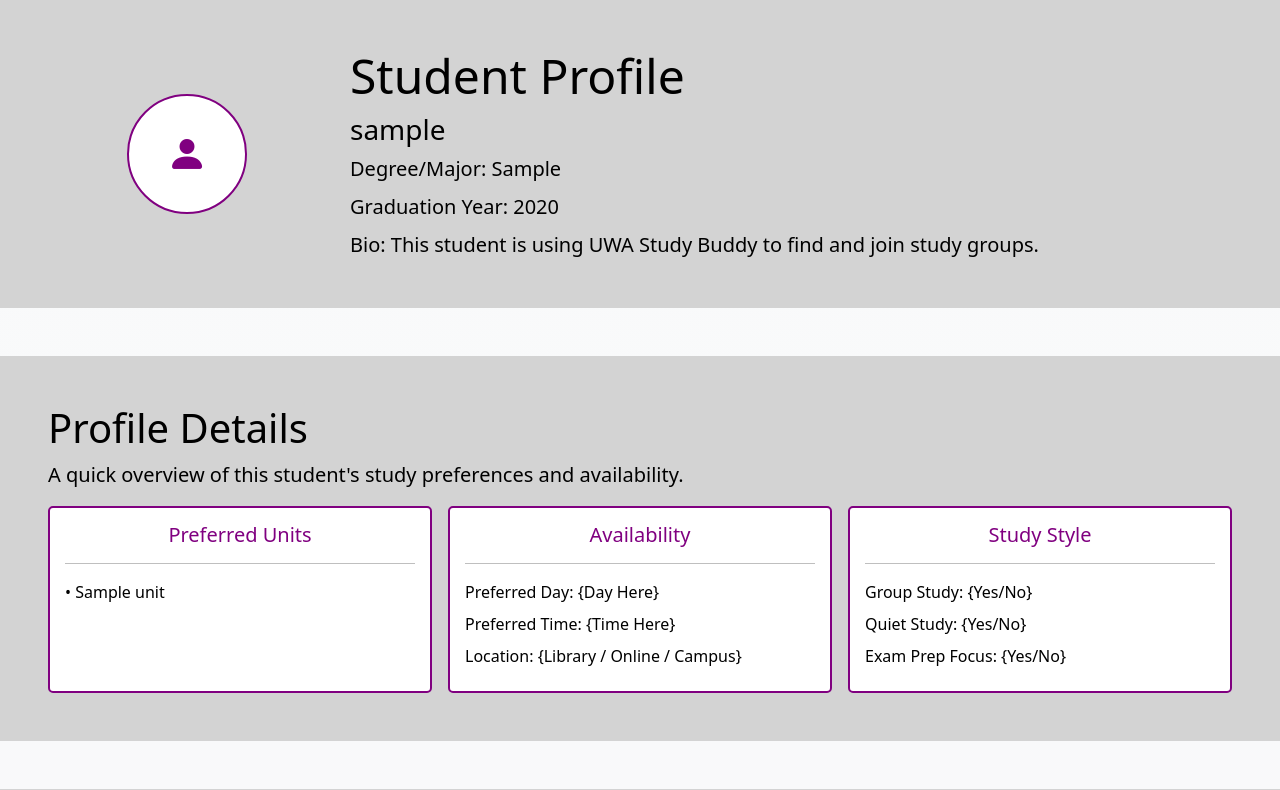
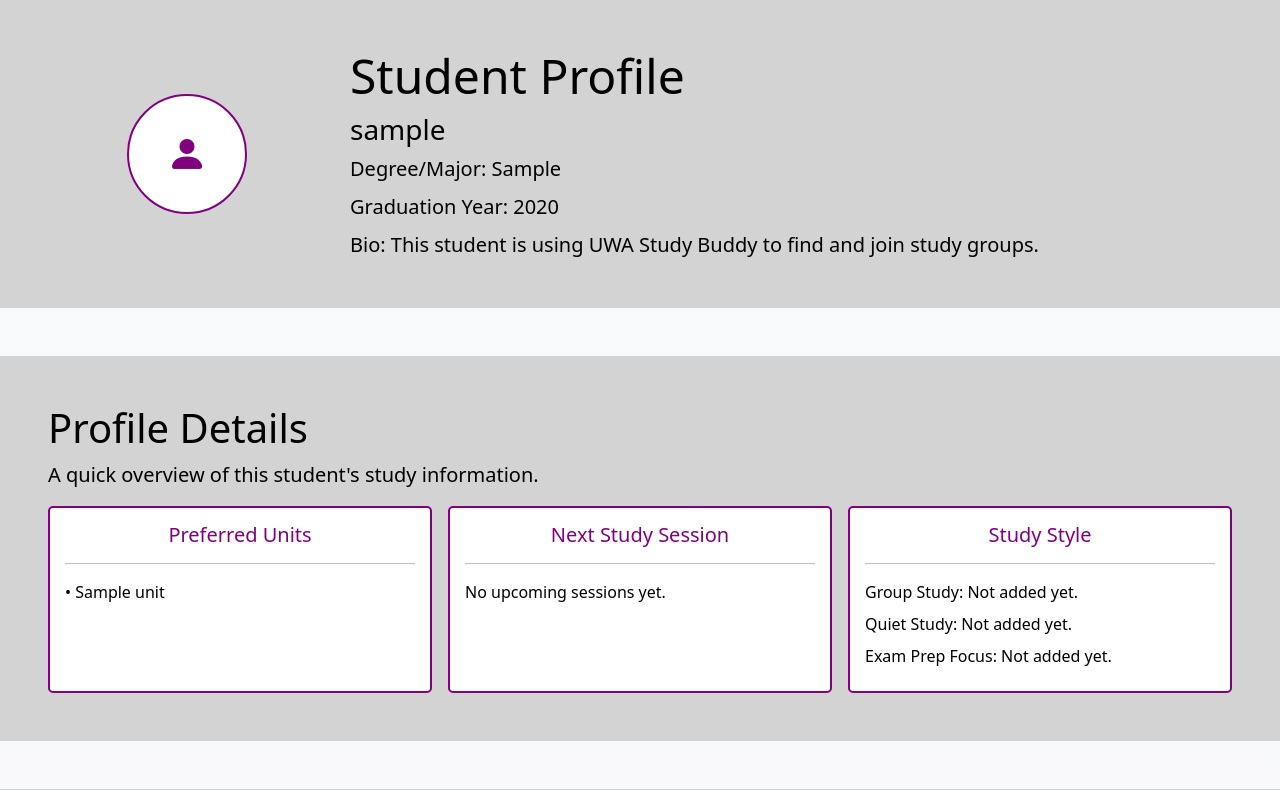
Before and after one commit to Luc45K0h75/UWA-Study-Buddy, a Flask app: page /view-profile in a window 1280 px wide. Shown: the part 119-909 px from the top of the page. Run offline with Flask 3, Linux system fonts and the light colour scheme; a user stored in the database is signed in; tables that the repository leaves empty hold one stand-in row (values such as "Sample post"); parts of the project's set-up code (start-up, migrations or seed data) failed here and were passed over; some libraries are stand-ins or nearby versions.

Commit message:
Replaced profile placeholders with session data

```diff
--- a/routes/viewProfile.py
+++ b/routes/viewProfile.py
@@ -1,18 +1,17 @@
-from flask import Blueprint, render_template  # Our group chose to use blueprints because we could keep the python for each page separate allowing us to avoide merge conflicts
+from flask import Blueprint, render_template
 from extensions import db
-from models import Groups, StudentGroups, User, Unit
+from models import Groups, StudentGroups, User, Unit, Session
 import sqlalchemy as sa
-from flask_login import login_required, current_user #using the flask-login extension to maintain user login-session
+from flask_login import login_required, current_user
+from datetime import datetime
 
 # Creates a blueprint for handling the View Profile page
 view_profile_blueprint = Blueprint('view_profile', __name__)
 
-#Paths to the page in the url browser
+# Paths to the page in the url browser
 @view_profile_blueprint.route("/view-profile")
-@login_required #ensuring that user is logged in before accessing this page
-
+@login_required
 def view_profile():
-    # Temporary user until login is connected properly
     student_id = current_user.StudentID
 
     # Get the student's basic profile details
@@ -49,6 +48,30 @@ def view_profile():
         .limit(3)
     ).mappings().all()
 
+    # Get the next upcoming session linked to one of the student's joined groups
+    current_time = int(datetime.now().timestamp())
+
+    next_session_row = db.session.execute(
+        sa.select(
+            Session.SessionDateTime,
+            Session.Location
+        )
+        .join(StudentGroups, Session.GroupID == StudentGroups.GroupID)
+        .where(
+            StudentGroups.StudentID == student_id,
+            Session.SessionDateTime >= current_time
+        )
+        .order_by(Session.SessionDateTime)
+        .limit(1)
+    ).mappings().first()
+
+    next_session = None
+    if next_session_row:
+        next_session = {
+            "SessionDateTime": datetime.fromtimestamp(next_session_row["SessionDateTime"]).strftime("%d %b %Y, %I:%M %p"),
+            "Location": next_session_row["Location"] if next_session_row["Location"] else "Not added yet"
+        }
+
     # Simple stats for the profile page
     stats = {
         "groups_joined": len(joined_groups),
@@ -62,5 +85,6 @@ def view_profile():
         user=user,
         preferred_units=preferred_units,
         joined_groups=joined_groups,
-        stats=stats
+        stats=stats,
+        next_session=next_session
     )
--- a/templates/viewProfile.html
+++ b/templates/viewProfile.html
@@ -39,7 +39,7 @@
         <div class="row">
             <div class="col">
                 <h2 class="display-6">Profile Details</h2>
-                <p class="lead">A quick overview of this student's study preferences and availability.</p>
+                <p class="lead">A quick overview of this student's study information.</p>
             </div>
         </div>
 
@@ -60,11 +60,14 @@
 
             <div class="col-md-4">
                 <div class="card-style card-padding h-100">
-                    <h5 class="text-center" style="color: purple;">Availability</h5>
+                    <h5 class="text-center" style="color: purple;">Next Study Session</h5>
                     <hr>
-                    <p class="mb-2">Preferred Day: {Day Here}</p>
-                    <p class="mb-2">Preferred Time: {Time Here}</p>
-                    <p class="mb-2">Location: {Library / Online / Campus}</p>
+                    {% if next_session %}
+                        <p class="mb-2">Date/Time: {{ next_session['SessionDateTime'] }}</p>
+                        <p class="mb-2">Location: {{ next_session['Location'] }}</p>
+                    {% else %}
+                        <p class="mb-2">No upcoming sessions yet.</p>
+                    {% endif %}
                 </div>
             </div>
 
@@ -72,9 +75,9 @@
                 <div class="card-style card-padding h-100">
                     <h5 class="text-center" style="color: purple;">Study Style</h5>
                     <hr>
-                    <p class="mb-2">Group Study: {Yes/No}</p>
-                    <p class="mb-2">Quiet Study: {Yes/No}</p>
-                    <p class="mb-2">Exam Prep Focus: {Yes/No}</p>
+                    <p class="mb-2">Group Study: Not added yet.</p>
+                    <p class="mb-2">Quiet Study: Not added yet.</p>
+                    <p class="mb-2">Exam Prep Focus: Not added yet.</p>
                 </div>
             </div>
         </div>
```
